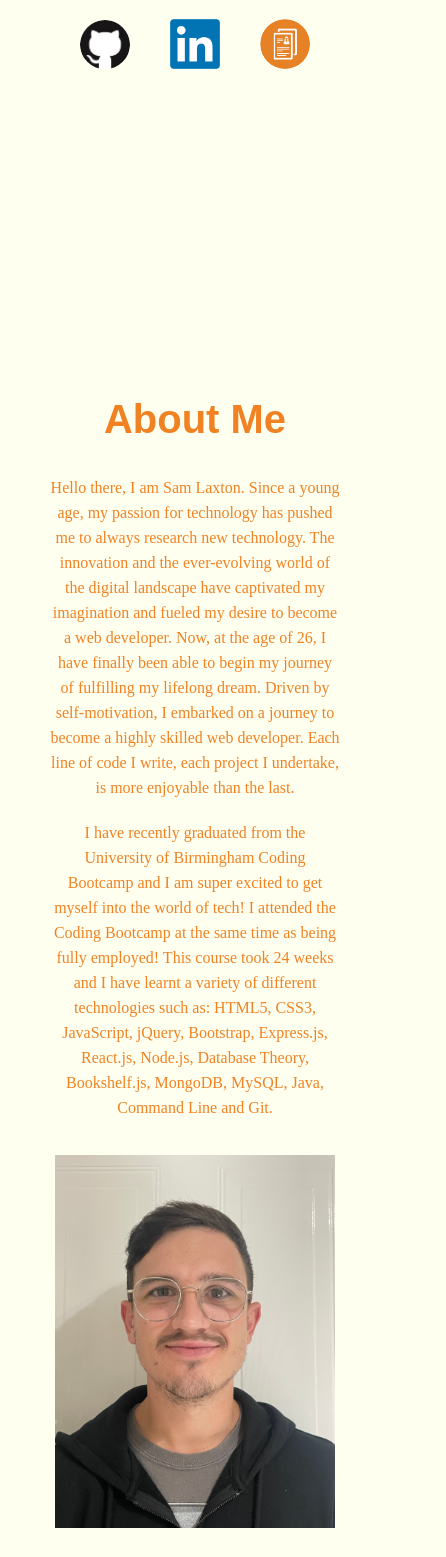
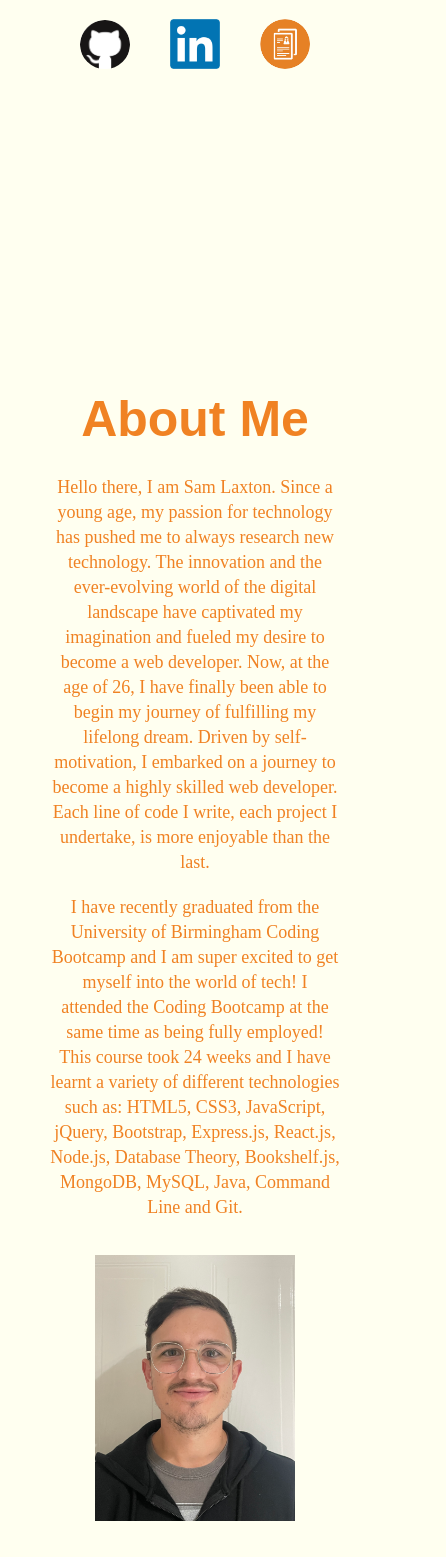
Before and after one commit to Lacko3006/samuel-laxton-portfolio, a React (Create React App) app: page / in a window 390 px wide. Shown: the part 440-1997 px from the top of the page, 446 px wide, since content can reach past the window. Built offline with nearby package versions, Linux system fonts and the light colour scheme; a web font is replaced by a local one.

Commit message:
added media query to projects page

```diff
--- a/src/css/About.css
+++ b/src/css/About.css
@@ -6,7 +6,6 @@
   display: flex;
   min-height: 80vh;
   margin-bottom: 15%;
-
 }
 
 .about-me h2 {
@@ -19,7 +18,6 @@
 .about-me-text {
   font-family: "Alkatra", cursive;
   line-height: 25px;
-  font-size: 18px;
   color: #f08223;
   margin-top: 20px;
   padding: auto;
@@ -40,6 +38,7 @@
   height: 100%;
   max-width: 100%;
   border: 5px solid transparent;
+  padding: 40px;
 }
 
 @media only screen and (max-width: 756px) {
@@ -62,6 +61,25 @@
   .about-me-text p {
     font-size: 16px;
   }
+}
+
+@media only screen and (max-width: 1150px) {
+.about-me {
+  display: flex;
+  align-items: center;
+}
+
+  .about-me h2 {
+    font-size: 50px;
+  }
+
+  .about-me-text p {
+    font-size: 18px;
+  }
+
+  .profile-pic {
+    height: 40%;
+  }
 
 }
 
--- a/src/css/Projects.css
+++ b/src/css/Projects.css
@@ -1,6 +1,14 @@
 .project-page {
-  min-height: 100vh;
-  padding: 20px;
+  min-height: 80vh;
+  padding-left: 150px;
+  padding-right: 150px;
+}
+
+.project-page h1 {
+  padding-bottom: 10vh;
+  color: #f08223;
+  font-family: century-gothic, sans-serif;
+  font-size: 75px;
 }
 
 .card-grid {
@@ -11,7 +19,6 @@
 
 .card {
   max-width: 100%;
-  box-sizing: border-box;
   width: calc(33.33% - 10px);
   margin-bottom: 20px;
   box-shadow: 0 4px 8px rgba(0, 0, 0, 0.1);
@@ -27,7 +34,6 @@
 
 .card-image {
   max-width: 100%;
-  height: 200px;
 }
 
 .card-content {
@@ -60,3 +66,10 @@
 .card-button:hover {
   background-color: #0062cc;
 }
+
+@media only screen and (max-width: 800px) {
+  .card-grid {
+    flex-direction: column;
+    align-content: center;
+  }
+}
--- a/src/css/Skills.css
+++ b/src/css/Skills.css
@@ -9,6 +9,8 @@
 }
 
 .contact-content {
+  padding-left: 150px;
+  padding-right: 150px;
   min-height: 70vh;
   margin-bottom: 15%;
 }
```
